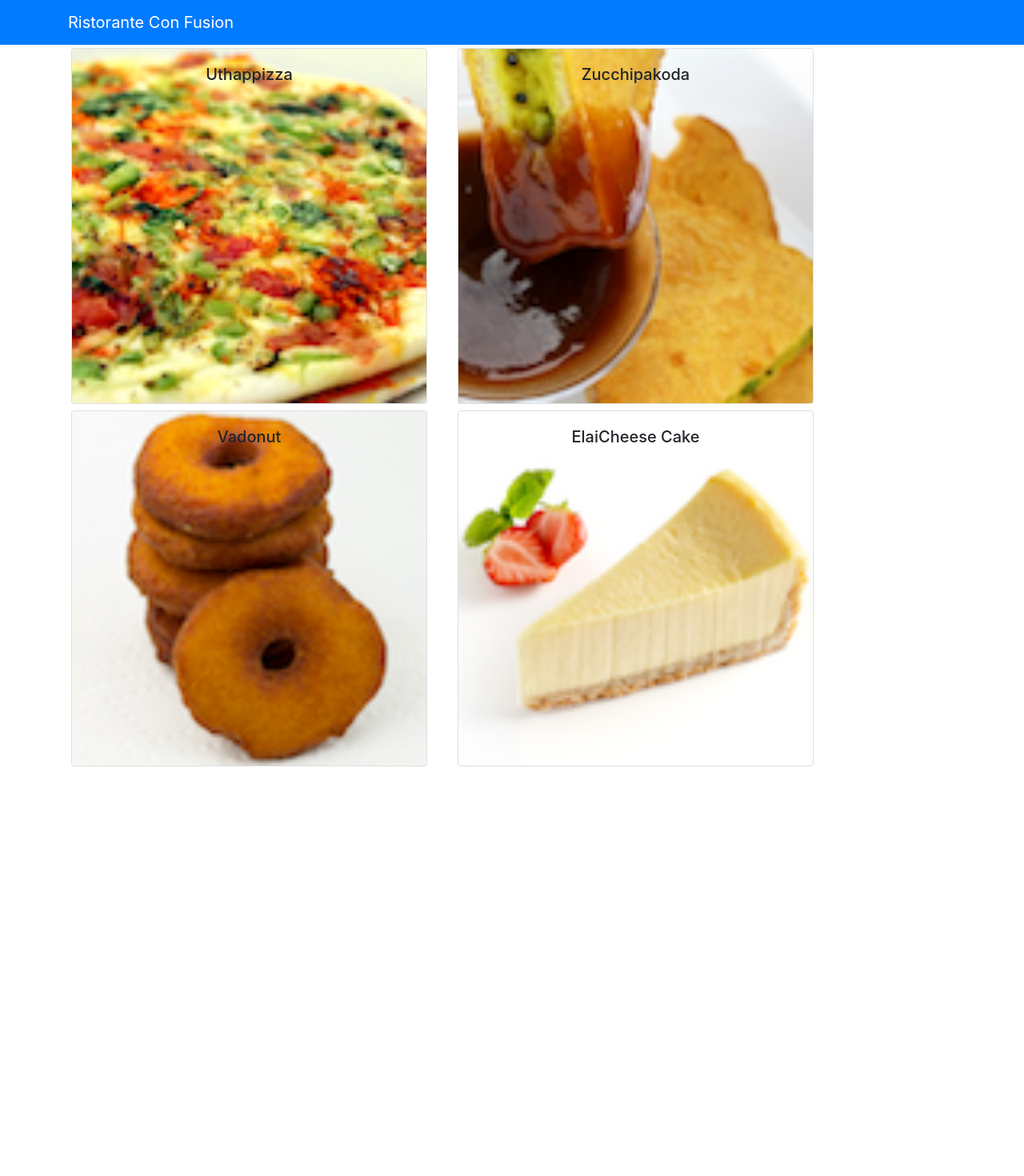
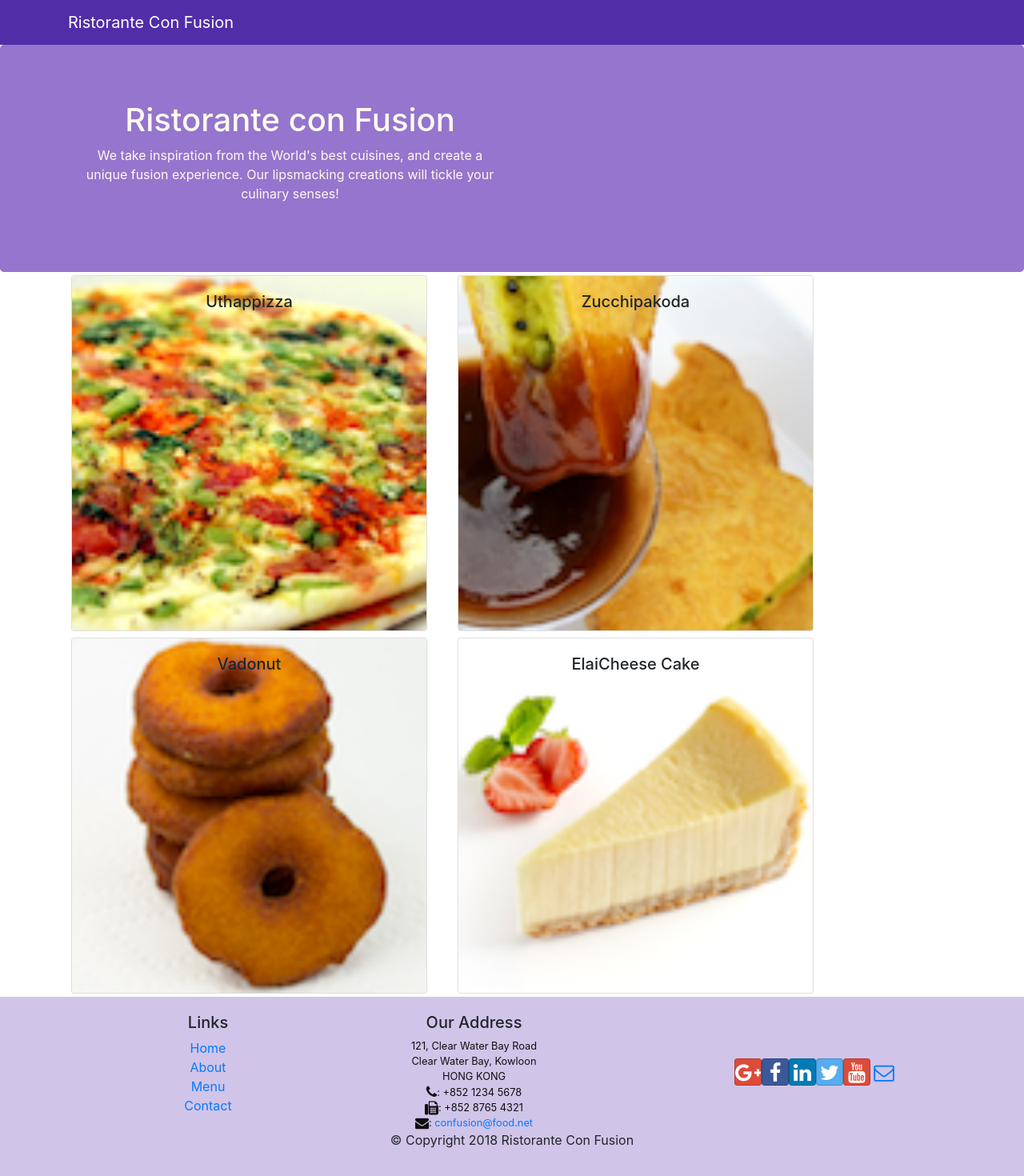
Before and after one commit to ahmadlatif1084/Front-End-Web-Development-React, a React (Create React App) app: page / in a window 1280 px wide. Shown: the top 1470 px of the page at 80% size. Before the commit the page ends 962 px from the top, so only its background shows below. Built offline with nearby package versions, Linux system fonts and the light colour scheme.

Commit message:
Header and Footer

```diff
--- a/package.json
+++ b/package.json
@@ -4,6 +4,8 @@
   "private": true,
   "dependencies": {
     "bootstrap": "4.0.0",
+    "bootstrap-social": "^5.1.1",
+    "font-awesome": "^4.7.0",
     "install": "^0.13.0",
     "react": "^16.10.1",
     "react-dom": "^16.10.1",
--- a/src/App.css
+++ b/src/App.css
@@ -23,3 +23,37 @@
 .list-group-item{
   border: none;
 }
+
+.row-header{
+  margin:0px auto;
+  padding:0px auto;
+}
+
+.row-content {
+  margin:0px auto;
+  padding: 50px 0px 50px 0px;
+  border-bottom: 1px ridge;
+  min-height:400px;
+}
+
+.footer{
+  background-color: #D1C4E9;
+  margin:0px auto;
+  padding: 20px 0px 20px 0px;
+}
+.jumbotron {
+  padding:70px 30px 70px 30px;
+  margin:0px auto;
+  background: #9575CD ;
+  color:floralwhite;
+}
+
+address{
+  font-size:80%;
+  margin:0px;
+  color:#0f0f0f;
+}
+
+.navbar-dark {
+  background-color: #512DA8;
+}
--- /dev/null
+++ b/src/components/FooterComponent.js
@@ -0,0 +1,50 @@
+import React from 'react';
+
+function Footer(props) {
+    return(
+    <div className="footer">
+        <div className="container">
+            <div className="row justify-content-center">
+                <div className="col-4 offset-1 col-sm-2">
+                    <h5>Links</h5>
+                    <ul className="list-unstyled">
+                        <li><a href="#">Home</a></li>
+                        <li><a href="#">About</a></li>
+                        <li><a href="#">Menu</a></li>
+                        <li><a href="contactus.html">Contact</a></li>
+                    </ul>
+                </div>
+                <div className="col-7 col-sm-5">
+                    <h5>Our Address</h5>
+                    <address>
+		              121, Clear Water Bay Road<br />
+		              Clear Water Bay, Kowloon<br />
+		              HONG KONG<br />
+		              <i className="fa fa-phone fa-lg"></i>: +852 1234 5678<br />
+		              <i className="fa fa-fax fa-lg"></i>: +852 8765 4321<br />
+		              <i className="fa fa-envelope fa-lg"></i>: <a href="mailto:confusion@food.net">
+                         confusion@food.net</a>
+                    </address>
+                </div>
+                <div className="col-12 col-sm-4 align-self-center">
+                    <div className="text-center">
+                        <a className="btn btn-social-icon btn-google" href="http://google.com/+"><i className="fa fa-google-plus"></i></a>
+                        <a className="btn btn-social-icon btn-facebook" href="http://www.facebook.com/profile.php?id="><i className="fa fa-facebook"></i></a>
+                        <a className="btn btn-social-icon btn-linkedin" href="http://www.linkedin.com/in/"><i className="fa fa-linkedin"></i></a>
+                        <a className="btn btn-social-icon btn-twitter" href="http://twitter.com/"><i className="fa fa-twitter"></i></a>
+                        <a className="btn btn-social-icon btn-google" href="http://youtube.com/"><i className="fa fa-youtube"></i></a>
+                        <a className="btn btn-social-icon" href="mailto:"><i className="fa fa-envelope-o"></i></a>
+                    </div>
+                </div>
+            </div>
+            <div className="row justify-content-center">
+                <div className="col-auto">
+                    <p>© Copyright 2018 Ristorante Con Fusion</p>
+                </div>
+            </div>
+        </div>
+    </div>
+    )
+}
+
+export default Footer;
--- /dev/null
+++ b/src/components/HeaderComponent.js
@@ -0,0 +1,28 @@
+import React, { Component } from 'react';
+import { Navbar, NavbarBrand, Jumbotron } from 'reactstrap';
+
+class Header extends Component {
+  render() {
+    return(
+    <React.Fragment>
+      <Navbar dark>
+        <div className="container">
+            <NavbarBrand href="/">Ristorante Con Fusion</NavbarBrand>
+        </div>
+      </Navbar>
+      <Jumbotron>
+           <div className="container">
+               <div className="row row-header">
+                   <div className="col-12 col-sm-6">
+                       <h1>Ristorante con Fusion</h1>
+                       <p>We take inspiration from the World's best cuisines, and create a unique fusion experience. Our lipsmacking creations will tickle your culinary senses!</p>
+                   </div>
+               </div>
+           </div>
+       </Jumbotron>
+    </React.Fragment>
+    );
+  }
+}
+
+export default Header;
--- a/src/components/MainComponent.js
+++ b/src/components/MainComponent.js
@@ -1,9 +1,9 @@
 import React, { Component } from 'react';
-import { Navbar, NavbarBrand } from 'reactstrap';
 import Menu from './MenuComponent';
 import DishDetail from './DishDetailComponent'
 import { DISHES } from '../shared/dishes';
-
+import Header from './HeaderComponent';
+import Footer from './FooterComponent';
 
 class Main extends Component{
     constructor(props) {
@@ -18,16 +18,13 @@
     }
     render() {
         return (
-          <div>
-            <Navbar dark color="primary">
-              <div className="container">
-                <NavbarBrand href="/">Ristorante Con Fusion</NavbarBrand>
-              </div>
-            </Navbar>
+            <div>
+            <Header />
             <Menu dishes={this.state.dishes}
             onClick={(dishId) => this.onDishSelect(dishId)}/>
             <DishDetail dish={this.state.dishes.filter((dish)=>dish.id===this.state.selectedDish)[0]} />
-          </div>
+            <Footer />
+            </div>
         );
       }
 
--- a/src/index.js
+++ b/src/index.js
@@ -4,6 +4,8 @@
 import './index.css';
 import App from './App';
 import * as serviceWorker from './serviceWorker';
+import 'font-awesome/css/font-awesome.css';
+import 'bootstrap-social/bootstrap-social.css';
 
 ReactDOM.render(<App />, document.getElementById('root'));
 
```
Also changed, not shown: 1 other file (tests, documents, lock files or other folders).
